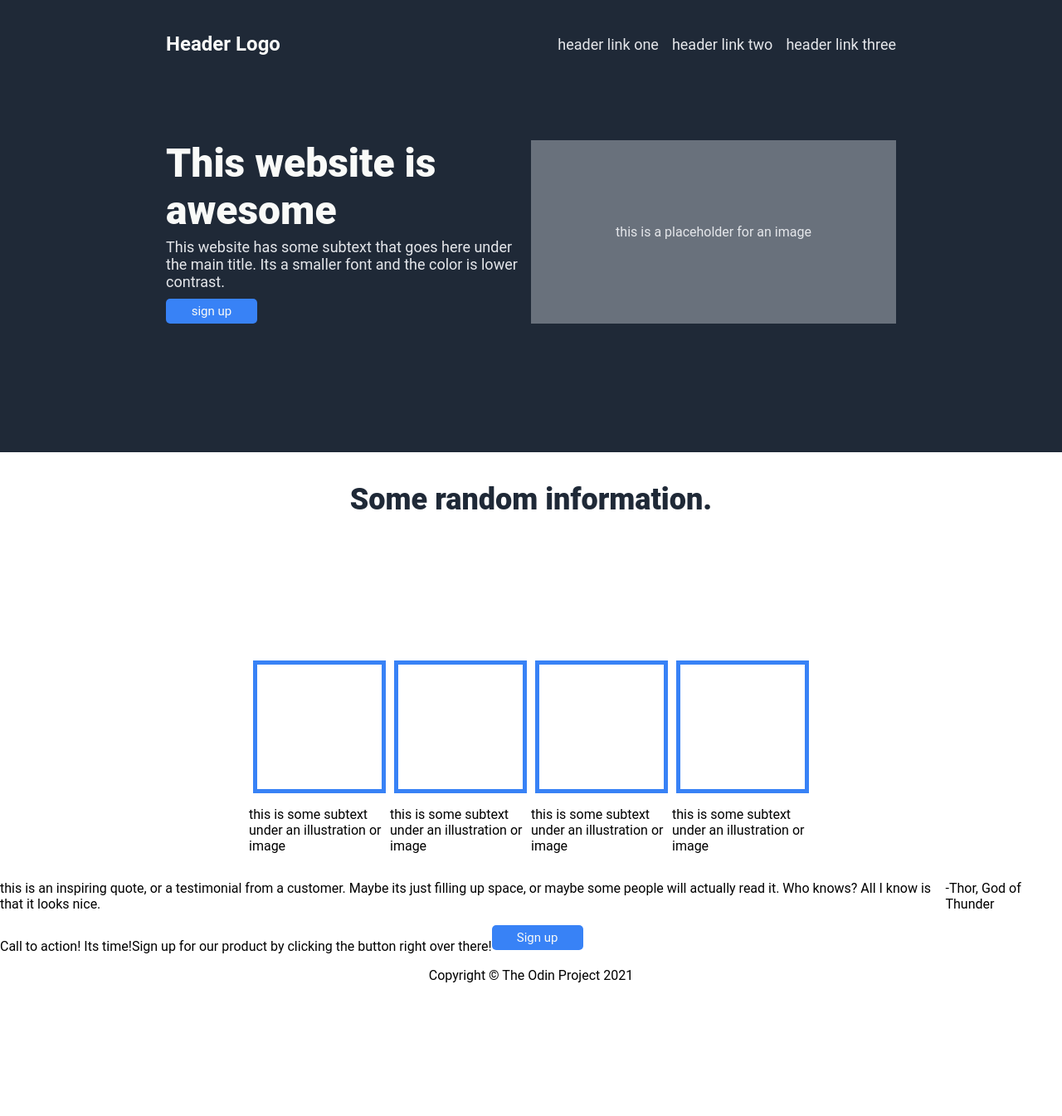
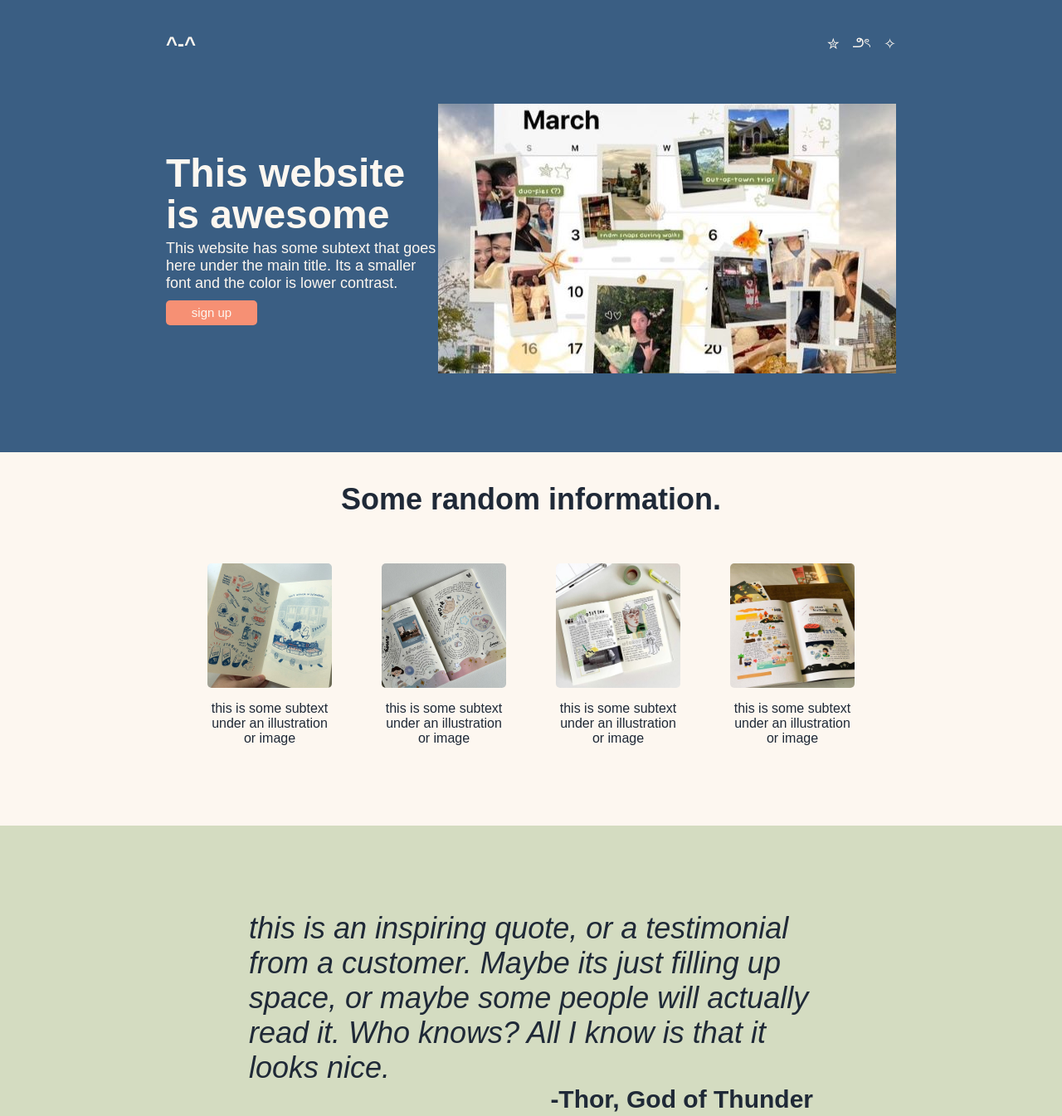
Before and after one commit to mzno1yy/landing-page, a plain HTML site: page index.html in a window 1280 px wide. Shown: the top 1345 px of the page at 83% size. Before the commit the page ends 1185 px from the top, so only its background shows below. Drawn offline with Linux system fonts and the light colour scheme.

Commit message:
completed landing page design

```diff
--- a/index.html
+++ b/index.html
@@ -9,11 +9,11 @@
 <body>
   <div class="top-section">
     <div class="header">
-      <p id="logo">Header Logo</p>
+      <p id="logo">^-^</p>
       <ul class="header-links">
-        <li>header link one</li>
-        <li>header link two</li>
-        <li>header link three</li>
+        <li>✮</li>
+        <li>౨ৎ</li>
+        <li>✧</li>
       </ul>
     </div>
 
@@ -23,9 +23,7 @@
         <p id="second">This website has some subtext that goes here under the main title. Its a smaller font and the color is lower contrast.</p>
         <button>sign up</button>
       </div>
-      <div class="image-1">
-        <p>this is a placeholder for an image</p>
-      </div>
+      <img src="./imgs/calendar-journal.jpg" alt="reference image of a calendar design" height="auto" width="552px">
     </div>
   </div>
 
@@ -33,35 +31,37 @@
     <p id="main-two">Some random information.</p>
     <div class="container">
       <div id="card">
-        <p id="image-box"></p>
-        <p>this is some subtext under an illustration or image</p>
+        <img id="image-box" src="./imgs/journal-1.jpg" alt="reference image of a journal page">
+        <p id="subtext">this is some subtext under an illustration or image</p>
       </div>
       <div id="card">
-        <p id="image-box"></p>
-        <p>this is some subtext under an illustration or image</p>
+        <img id="image-box" src="./imgs/journal-2.jpg" alt="reference image of a journal page">
+        <p id="subtext">this is some subtext under an illustration or image</p>
       </div>
       <div id="card">
-        <p id="image-box"></p>
-        <p>this is some subtext under an illustration or image</p>
+        <img id="image-box" src="./imgs/journal-3.jpg" alt="reference image of a journal page">
+        <p id="subtext">this is some subtext under an illustration or image</p>
       </div>
       <div id="card">
-        <p id="image-box"></p>
-        <p>this is some subtext under an illustration or image</p>
+        <img id="image-box" src="./imgs/journal-4.jpg" alt="reference image of a journal page">
+        <p id="subtext">this is some subtext under an illustration or image</p>
       </div>
     </div>
   </div>
 
   <div class="part-three">
-    <p>this is an inspiring quote, or a testimonial from a customer. Maybe its just filling up space, or maybe some people will actually read it. Who knows? All I know is that it looks nice.</p>
-    <p>-Thor, God of Thunder</p>
+    <p id="quote">this is an inspiring quote, or a testimonial from a customer. Maybe its just filling up space, or maybe some people will actually read it. Who knows? All I know is that it looks nice.</p>
+    <p id="quote-sub">-Thor, God of Thunder</p>
   </div>
 
-  <div class="part-four">
-    <div class="sign-up">
-      <p>Call to action! Its time!</p>
-      <p>Sign up for our product by clicking the button right over there!</p>
+  <div class="part-four-base">
+    <div class="part-four">
+      <div class="sign-up">
+        <p id="call-action">Call to action! Its time!</p>
+        <p id="call-action-sub">Sign up for our product by clicking the button right over there!</p>
+      </div>
+      <button id="four">Sign up</button>
     </div>
-    <button>Sign up</button>
   </div>
 
   <div class="footer">Copyright © The Odin Project 2021</div>
--- a/style.css
+++ b/style.css
@@ -1,5 +1,5 @@
 * {
-  font-family: 'Roboto', sans-serif;
+  font-family: 'Arial', sans-serif;
 }
 
 body {
@@ -16,7 +16,7 @@ body {
   flex-direction: column;
   justify-content: space-between;
   align-items: center;
-  background-color: #1f2937;
+  background-color: #3a5e83;
   padding: 5px 200px;
   height: 535px;
 }
@@ -41,15 +41,18 @@ body {
   display: flex;
   align-items: center;
   justify-content: center;
+  background-color: #3a5e83;
+  color: #fdf7f0;
+  height: 100px;
 }
 
 .part-one {
   display: flex;
   justify-content: space-between;
   align-items: center;
-  background-color: #1f2937;
+  background-color: #3a5e83;
   width: 100%;
-  margin-bottom: 150px;
+  margin-bottom: 90px;
 }
 
 .hero {
@@ -61,28 +64,21 @@ body {
   margin: 0;
 }
 
-.image-1 {
-  display: flex;
-  justify-content: center;
-  align-items: center;
-  flex: 1;
-  height: 221px;
-  width: 552px;
-  background-color: #69717c;
-  color: #e5e7eb;
-}
-
 .part-two {
   display: flex;
   flex-direction: column;
-  justify-content: space-between;
   align-items: center;
-  height: 500px;
-  margin: 0 300px;
+  height: 450px;
+  padding: 0 300px;
+  gap: 20px;
+  background-color: #fdf7f0;
 }
 
 .container {
   display: flex;
+  justify-content: space-between;
+  align-items: center;
+  gap: 60px;
 }
 
 #card {
@@ -94,43 +90,65 @@ body {
 
 .part-three {
   display: flex;
+  flex-direction: column;
+  justify-content: center;
+  align-items: center;
+  height: 450px;
+  background-color: #d4dcc1;
+  padding: 0 300px;
+}
+
+.part-four-base {
+  background-color: #fdf7f0;
 }
 
 .part-four {
   display: flex;
+  justify-content: space-between;
+  align-items: center;
+  height: 150px;
+  margin: 100px 200px;
+  padding: 50px 120px;
+  box-sizing: border-box;
+  background-color: #f69074;
+  border-radius: 10px;
 }
 
 .sign-up {
   display: flex;
+  flex-direction: column;
+  justify-content: center;
+  align-items: flex-start;
 }
 
 #logo {
   font-size: 24px;
-  color: #f9faf8;
+  color: #fdf7f0;
   font-weight: bold;
 }
 
 .header-links {
   font-size: 18px;
-  color: #e5e7eb
+  color: #fdf7f0;
 }
 
 #main {
   font-size: 48px;
   font-weight: 900;
-  color: #f9faf8;
+  color: #fdf7f0;
   margin: 0;
+  line-height: 50px;
 }
 
 #second {
   margin: 5px 0 10px 0;
   font-size: 18px;
-  color: #e5e7eb
+  color: #fdf7f0;
 }
 
 button {
-  background-color: #3882f6;
-  color: #f9faf8;
+  background-color: #f69074;
+  color: #fdf7f0;
   padding: 5px 30px;
   border-radius: 5px;
   font-size: 15px;
@@ -148,6 +166,56 @@ button {
 #image-box {
   height: 150px;
   width: 150px;
-  border: 5px solid #3882f6;
   margin: 0;
+  border-radius: 5px;
 }
+
+#subtext {
+  text-align: center;
+  width: 150px;
+  color: #1f2937
+}
+
+#quote {
+  text-align: left;
+  font-size: 36px;
+  color: #1f2937;
+  font-weight: 200;
+  font-style: italic;
+  margin: 0;
+  width: 100%;
+}
+
+#quote-sub {
+  text-align: right;
+  font-size: 30px;
+  color: #1f2937;
+  font-weight: bold;
+  margin: 0;
+  width: 100%;
+}
+
+#call-action {
+  margin: 0;
+  font-size: 30px;
+  color: #fdf7f0;
+  font-weight: bold;
+}
+
+#call-action-sub {
+  margin: 0;
+  font-size: 20px;
+  color: #fdf7f0;
+}
+
+#four {
+  background-color: #f69074;
+  color: #fdf7f0;
+  padding: 5px 30px;
+  border-radius: 5px;
+  font-size: 15px;
+  border: 3px solid #fdf7f0;
+  height: 40px;
+  width: 130px;
+  font-weight: bold;
+}
```
Also changed, not shown: imgs/calendar-journal.jpg (added), imgs/journal-1.jpg (added), imgs/journal-2.jpg (added), imgs/journal-3.jpg (added), imgs/journal-4.jpg (added), 4 other files.
